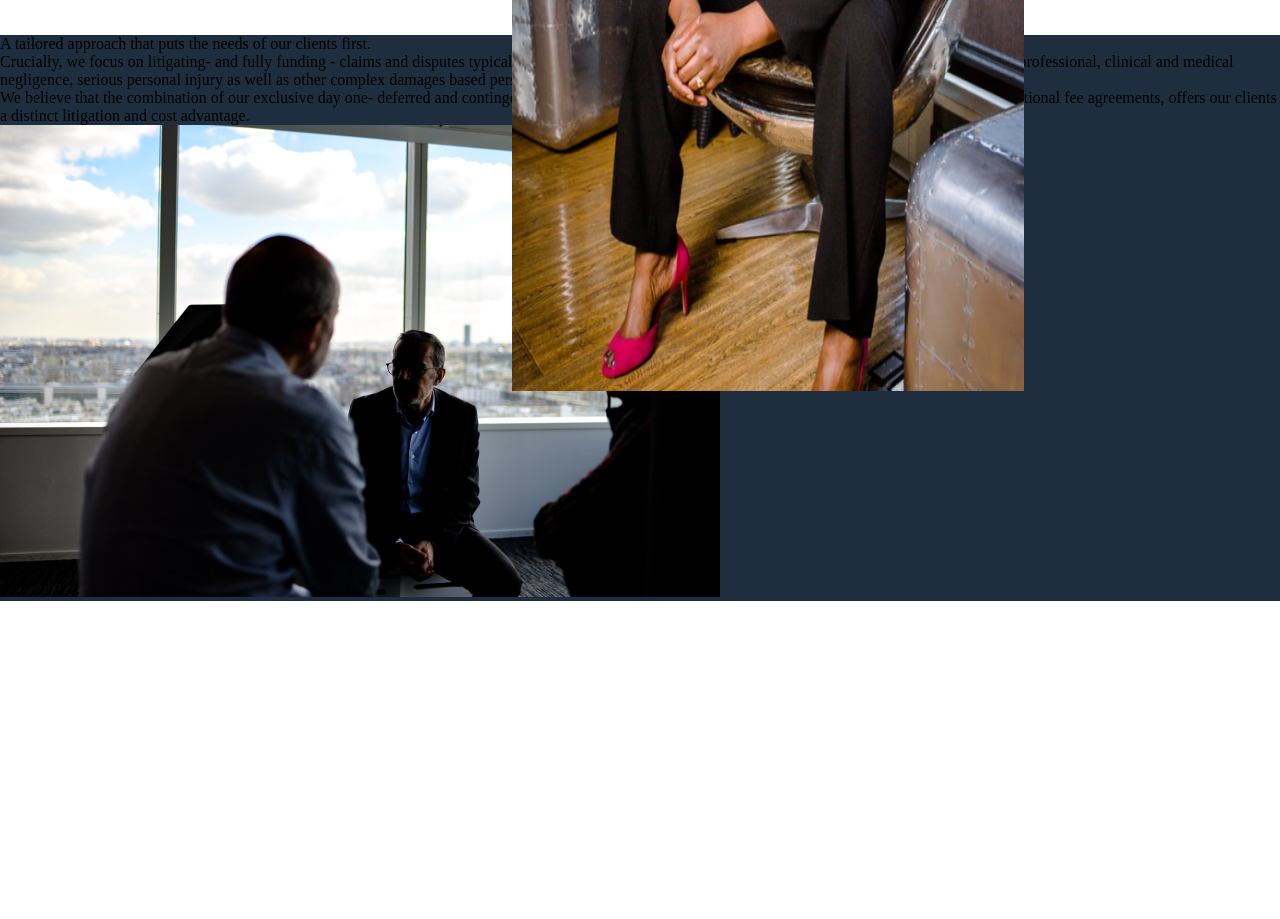
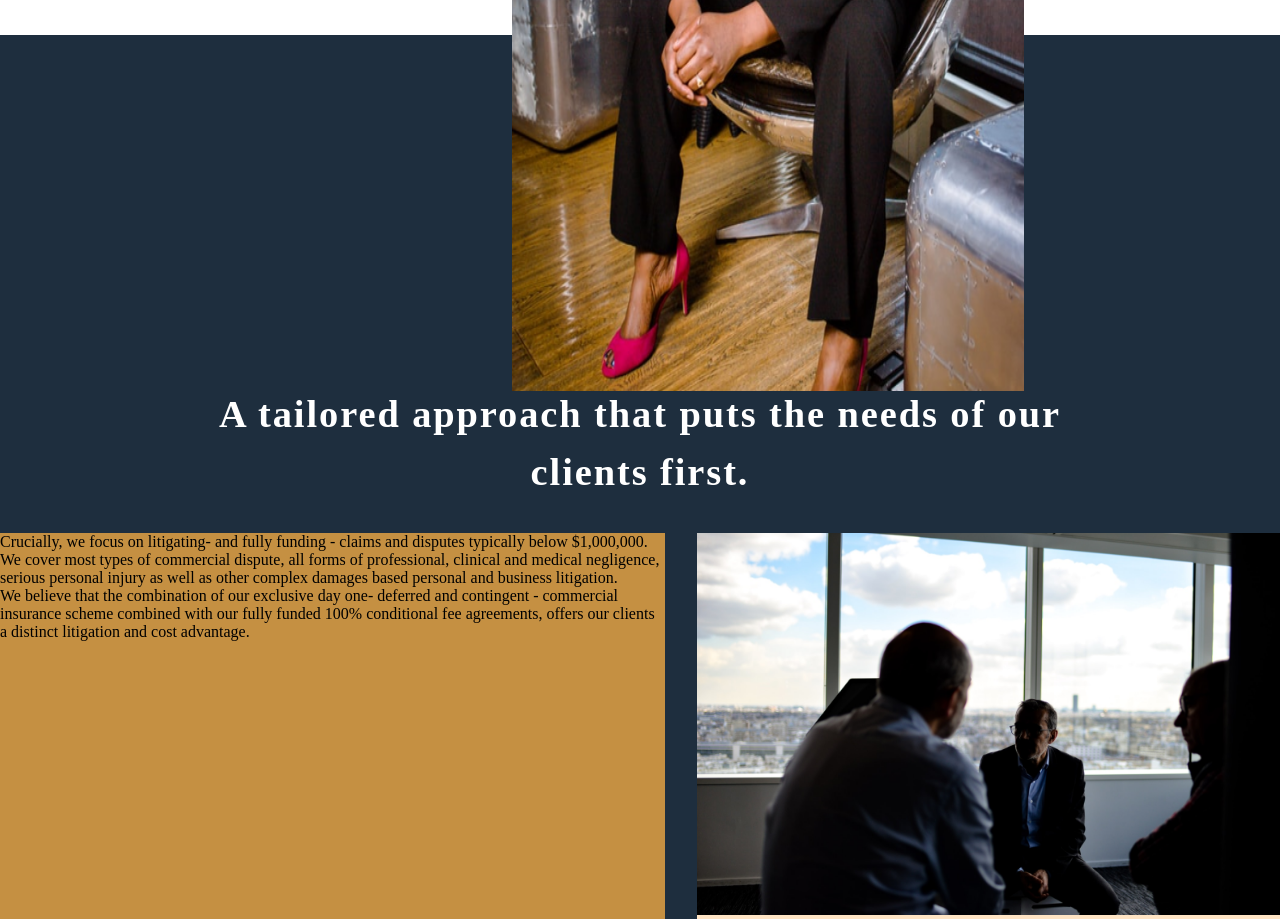
Before and after one commit to Yussasif/Bently, a plain HTML site: page index.html in a window 1280 px wide. Shown: the part 1420-2339 px from the top of the page. Before the commit the page ends 2021 px from the top, so only its background shows below. Drawn offline with Linux system fonts and the light colour scheme.

Commit message:
additional changes

```diff
--- a/index.html
+++ b/index.html
@@ -65,12 +65,12 @@
 
     </section>
     <section class="sectionThree">
-        <div>
-            <p>A tailored approach that puts the
-                needs of our clients first.</p>
+        <div class="boxOne">
+            <h1>A tailored approach that puts the
+                needs of our clients first.</h1>
         </div>
-        <div>
-            <div>
+
+            <div class="boxTwo">
                 <p>Crucially, we focus on litigating- and fully funding -
                     claims and disputes typically below $1,000,000. We cover
                      most types of commercial dispute, all forms of professional,
@@ -84,10 +84,11 @@
                        conditional fee agreements, offers our clients
                         a distinct litigation and cost advantage.</p>
             </div>
-            <div>
+
+            <div class="boxThree">
                 <img src="images/Rectangle 6.png" alt="">
             </div>
-        </div>
+
 
     </section>
     <!--<section class="sectionFour">
--- a/style.css
+++ b/style.css
@@ -11,9 +11,6 @@
     width: 100%;
     height: 961px;
     color: white;
-}
-.logo{
-
 }
 .logo > h1{
     position: absolute;
@@ -71,9 +68,6 @@ font-weight: 500;
 font-size: 14px;
 line-height: 18px;
 letter-spacing: 0.02em;
-}
-.contactUs{
-
 }
 .contactUsbtn{
     box-sizing: border-box;
@@ -210,7 +204,45 @@ transform: rotate(-90deg);
 .sectionThree{
     /* height: 900px; */
     margin-top: 50px;
+    padding-top: 350px;
     background-color: #1e2e3e;
+    display: grid;
+    grid-template-areas:
+    'a a'
+    'b c';
+    gap: 2em;
+}
+.boxOne{
+    grid-area: a;
+    width: 100%;
+    text-align: center;
+
+}
+/* H1 */
+.boxOne > h1{
+    width: 921px;
+    height: 116px;
+    margin: auto;
+    font-family: 'Criteria CF';
+    font-style: normal;
+    font-weight: 700;
+    font-size: 3vw;
+    line-height: 58px;
+    text-align: center;
+    letter-spacing: 0.05em;
+
+/* BENTLEY WHITE */
+
+color: #FFFFFF;
+}
+.boxTwo{
+    grid-area: b;
+
+    background-color: #C59042;
+}
+.boxThree{
+    grid-area: c;
+    background-color: bisque;
 }
 
 
```
